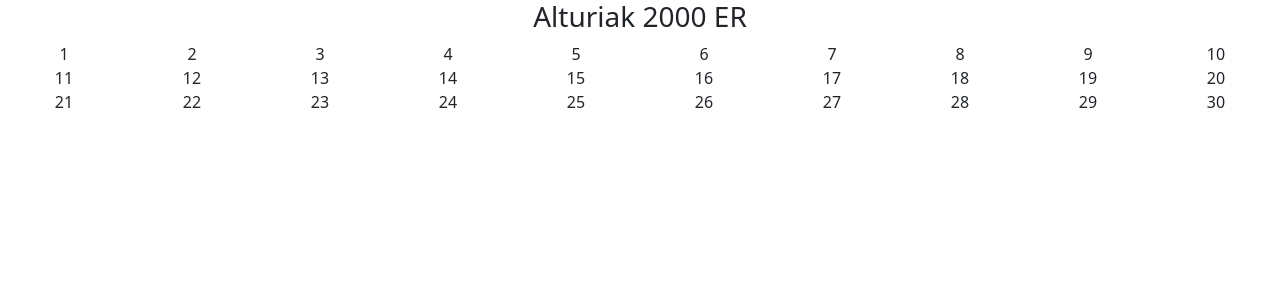
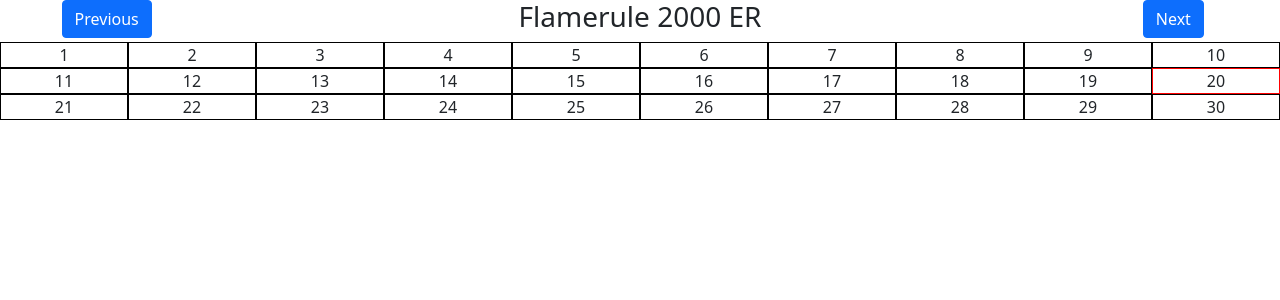
Before and after one commit to bkfiya/TTRPGUtility, a React (Create React App) app in the folder client/: page / in a window 1280 px wide. Shown: the top 300 px of the page. Built offline with nearby package versions, Linux system fonts and the light colour scheme.

Commit message:
current day is calculating

```diff
--- a/client/src/components/fantasy-calendar.jsx
+++ b/client/src/components/fantasy-calendar.jsx
@@ -1,9 +1,12 @@
 import Container from 'react-bootstrap/Container';
 import Row from 'react-bootstrap/Row';
 import Col from 'react-bootstrap/Col';
+import Button from 'react-bootstrap/Button';
 import { Component } from 'react';
 
 export default class FantasyCalendar extends Component {
+    //I recognize this won't generate a perfect calendar that accounts for different days in months, and leap years, but I built it for what i needed first and figured i'd evolve as i go
+
     data = {
         configuration: {
             months: ['Hammer', 'Alturiak', 'Ches', 'Tarsakh', 'Mirtul', 'Kythorn', 'Flamerule', 'Eleasis', 'Eleint', 'Marpenoth', 'Uktar', 'Nightal']
@@ -12,60 +15,85 @@ export default class FantasyCalendar extends Component {
             , weeksInMonth: 3
             , currentEra: 'ER'
             , startingYear: 2000
-            , startingDay: 1
-        },
-        currentDay: 51
+            , calendarStartDay: 1
+        }
     }
 
     monthsInYear = this.data.configuration.months.length;
-    daysInYear = this.data.configuration.daysInWeek * this.monthsInYear;
+    daysInYear = this.data.configuration.daysInWeek * this.data.configuration.weeksInMonth * this.monthsInYear;
 
+    constructor(props) {
+        super(props);
+
+        this.state = {
+            currentDay: 200
+        }
+        this.previous = this.previous.bind(this);
+        this.next = this.next.bind(this);
+    }
 
     render() {
         let currentYear = this.calculateCurrentYear(this.daysInYear) + this.data.configuration.startingYear;
-        let currentMonth = this.calculateCurrentMonth(this.daysInYear);
+        let currentDaysInYear = this.calculateCurrentDayInYear(this.daysInYear);
+        let currentMonth = this.calculateCurrentMonth(currentDaysInYear);
         //TODO: Generate name days, if there are any
         return <Container fluid>
-            {this.generateHeader(currentMonth, currentYear)}
-            {this.generateDays(currentMonth)}
+            {this.renderHeader(currentMonth, currentYear)}
+            {this.renderDays(currentMonth, currentDaysInYear)}
         </Container>
     }
 
     calculateCurrentYear(daysInYear) {
-        return parseInt(this.data.currentDay / daysInYear);
+        return parseInt(this.state.currentDay / daysInYear);
     }
 
-    calculateCurrentMonth(daysInYear) {
+    calculateCurrentDayInYear(daysInYear) {
+        let days = this.state.currentDay < daysInYear ? this.state.currentDay : this.state.currentDay - daysInYear;
+        return days;
+    }
+
+    calculateCurrentMonth(days) {
         //TODO: when days in a month get more complicated, this needs updated
-        let days = this.data.currentDay < daysInYear ? this.data.currentDay : this.data.currentDay - daysInYear;
         let currentMonth = days / (this.data.configuration.daysInWeek * this.data.configuration.weeksInMonth);
         return parseInt(currentMonth);
     }
 
-    generateHeader(currentMonth, currentYear) {
+    previous() {
+        this.setState({currentDay: this.state.currentDay-1});
+    }
+
+    next() {
+        this.setState({currentDay: this.state.currentDay+1});
+    }
+
+    renderHeader(currentMonth, currentYear) {
         return <Row>
-            <Col>
+            <Col><Button onClick={this.previous}>Previous</Button></Col>
+            <Col xs="8">
                 <h3>{this.data.configuration.months[currentMonth]} {currentYear} {this.data.configuration.currentEra}</h3>
             </Col>
+            <Col><Button onClick={this.next}>Next</Button></Col>
         </Row>
     }
 
-    generateDays(currentMonth) {
+    renderDays(currentMonth, currentDaysInYear) {
         let startingDay = 1;
+        let currentDay = currentDaysInYear - currentMonth * this.data.configuration.daysInWeek * this.data.configuration.weeksInMonth;
         let weeks = [];
         for (let i = 0; i < this.data.configuration.weeksInMonth; i++) {
-            weeks.push(this.generateWeek(i, startingDay));
+            weeks.push(this.renderWeek(i, startingDay, currentDay));
             startingDay += this.data.configuration.daysInWeek;
         }
 
         return weeks;
     }
 
-    generateWeek(weekKey, startOfWeekNumber) {
+    renderWeek(weekKey, startOfWeekNumber, currentDay) {
         let week = [];
 
         for (let i = 0; i < this.data.configuration.daysInWeek; i++) {
-            week.push(<Col key={`Day${startOfWeekNumber}`}>{startOfWeekNumber}</Col>)
+            let className = currentDay === startOfWeekNumber ? 'current-day' : 'calendar-day';
+            week.push(<Col className={className} key={`Day${startOfWeekNumber}`}>{startOfWeekNumber}</Col>)
             startOfWeekNumber++;
         }
 
@@ -74,8 +102,3 @@ export default class FantasyCalendar extends Component {
         </Row>
     }
 }
-
-//calculate current month, based on the current day.
-//generate current month calendar
-//highlight current day
-//display year readout
--- a/client/src/index.css
+++ b/client/src/index.css
@@ -11,3 +11,11 @@ code {
   font-family: source-code-pro, Menlo, Monaco, Consolas, 'Courier New',
     monospace;
 }
+
+.calendar-day {
+  border: 1px solid black;
+}
+
+.current-day {
+  border: 1px solid red;
+}
```
